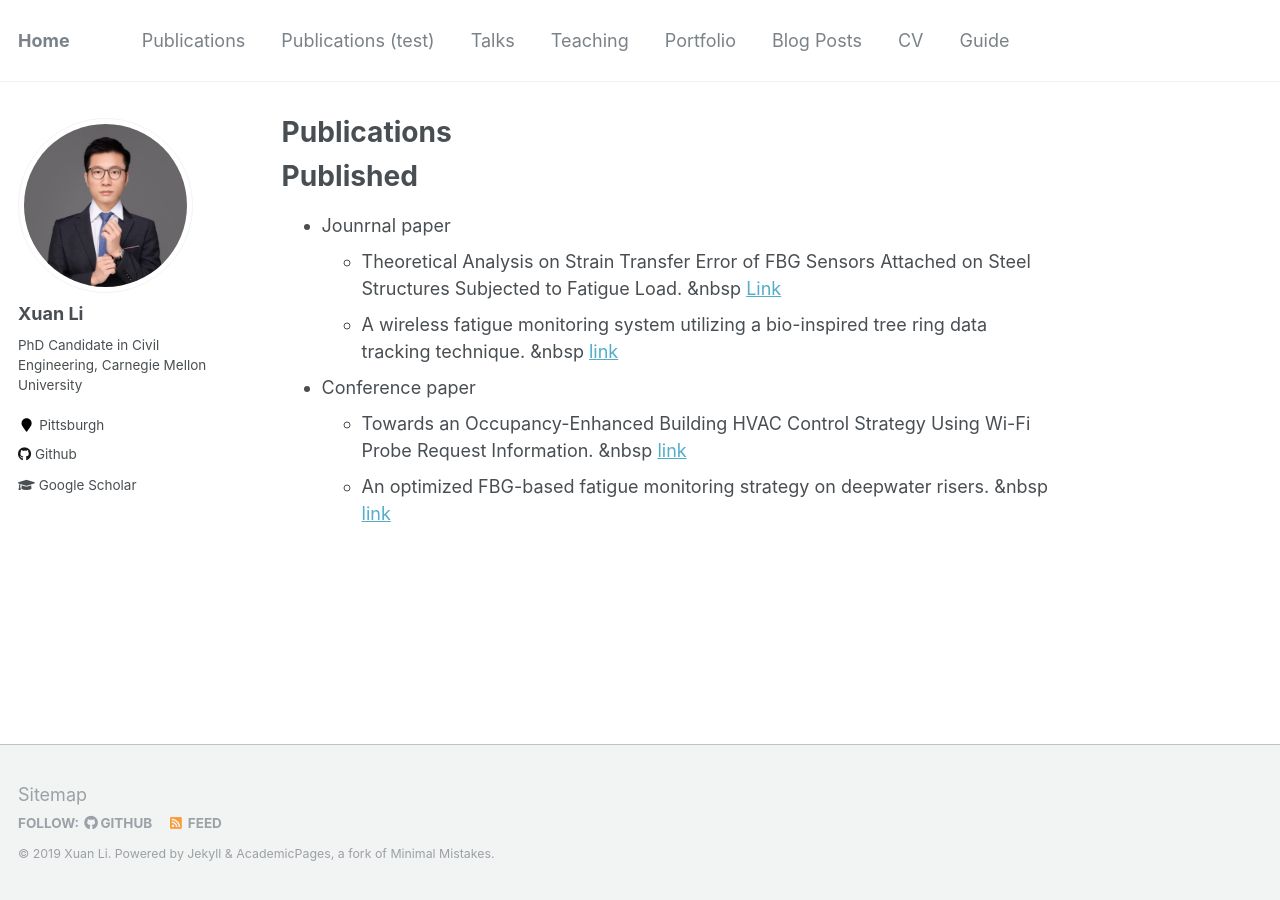
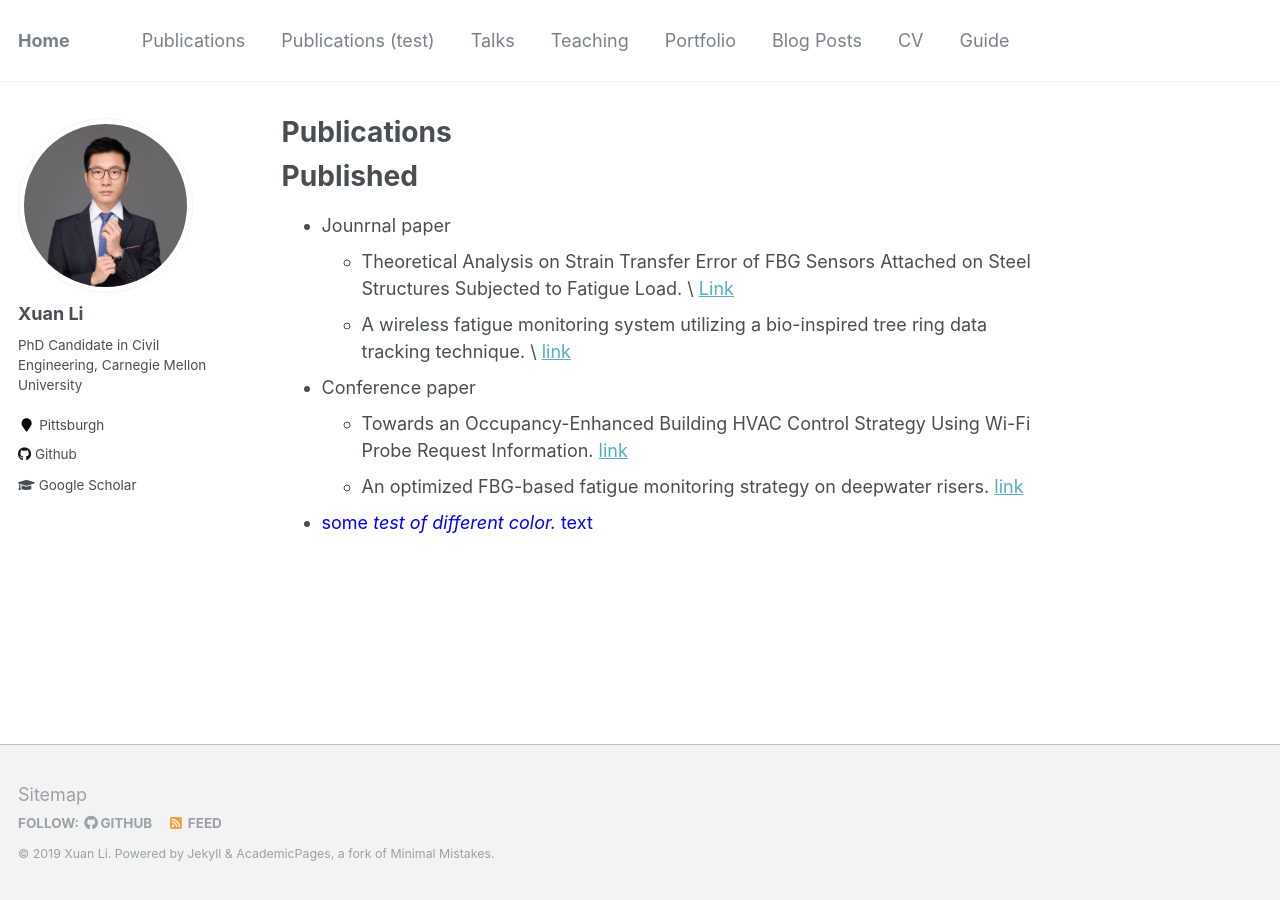
Before and after one commit to milanlx/milanlx.github.io, a Jekyll site: the page built from _pages/publication-test.md, in a window 1280 px wide. Built offline with Jekyll 4.4.1, drawn with Linux system fonts in a browser that asks for light colours.

Commit message:
Update publication-test.md

```diff
--- a/_pages/publication-test.md
+++ b/_pages/publication-test.md
@@ -8,9 +8,11 @@ Published
 ======
 
 * Jounrnal paper
-  * Theoretical Analysis on Strain Transfer Error of FBG Sensors Attached on Steel Structures Subjected to Fatigue Load. &nbsp [Link](https://onlinelibrary.wiley.com/doi/pdf/10.1111/str.12195)
-  * A wireless fatigue monitoring system utilizing a bio-inspired tree ring data tracking technique. &nbsp [link](https://www.mdpi.com/1424-8220/14/3/4364/htm)
+  * Theoretical Analysis on Strain Transfer Error of FBG Sensors Attached on Steel Structures Subjected to Fatigue Load. \ [Link](https://onlinelibrary.wiley.com/doi/pdf/10.1111/str.12195)
+  * A wireless fatigue monitoring system utilizing a bio-inspired tree ring data tracking technique. \ [link](https://www.mdpi.com/1424-8220/14/3/4364/htm)
 
 * Conference paper
-  * Towards an Occupancy-Enhanced Building HVAC Control Strategy Using Wi-Fi Probe Request Information. &nbsp [link](https://ascelibrary.org/doi/abs/10.1061/9780784480847.003)
-  * An optimized FBG-based fatigue monitoring strategy on deepwater risers. &nbsp [link](https://www.spiedigitallibrary.org/conference-proceedings-of-spie/9276/927620/An-optimized-FBG-based-fatigue-monitoring-strategy-on-deepwater-risers/10.1117/12.2072847.full?SSO=1)
+  * Towards an Occupancy-Enhanced Building HVAC Control Strategy Using Wi-Fi Probe Request Information. [link](https://ascelibrary.org/doi/abs/10.1061/9780784480847.003)
+  * An optimized FBG-based fatigue monitoring strategy on deepwater risers.  [link](https://www.spiedigitallibrary.org/conference-proceedings-of-spie/9276/927620/An-optimized-FBG-based-fatigue-monitoring-strategy-on-deepwater-risers/10.1117/12.2072847.full?SSO=1)
+
+* <span style="color:blue">some *test of different color.* text</span>
```
